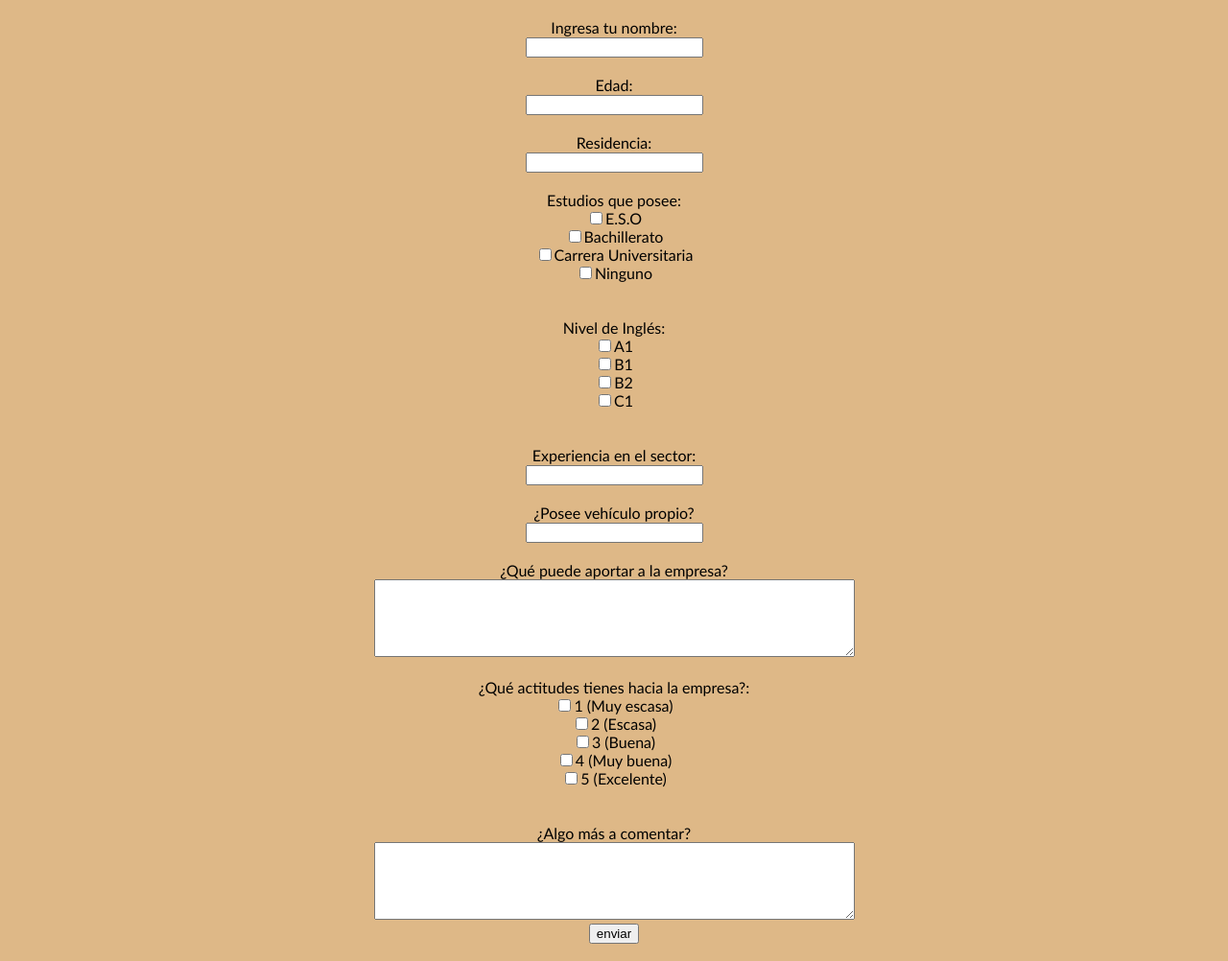
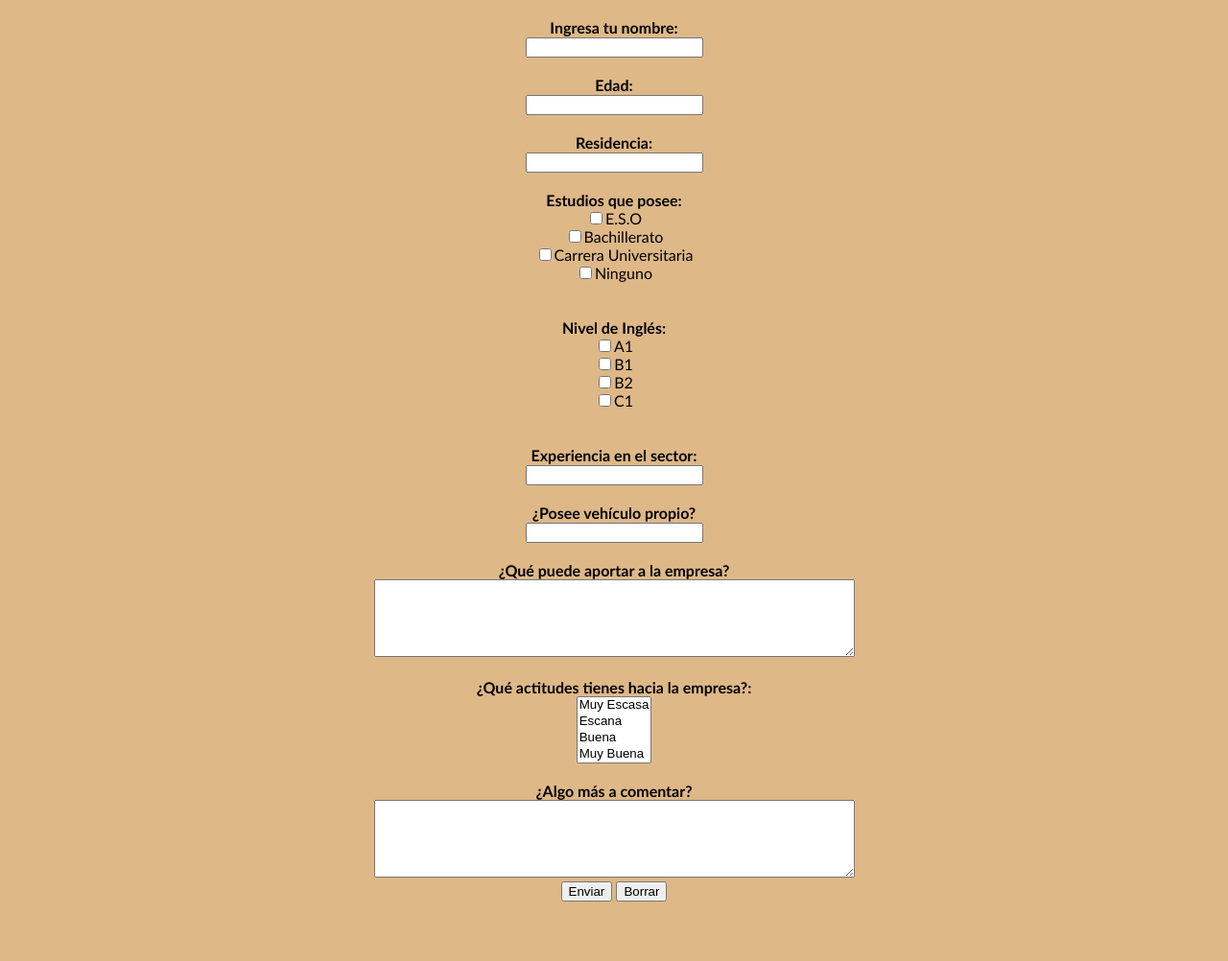
Before and after one commit to hectorgm05/Formularios, a plain HTML site: page index.html in a window 1280 px wide. Shown: the part 63-1065 px from the top of the page at 96% size. Drawn offline with Linux system fonts and the light colour scheme.

Commit message:
Update index.html

```diff
--- a/index.html
+++ b/index.html
@@ -17,7 +17,7 @@
     <main>
         <article>
             <form action="registrardatos.php" method="post">
-            Ingresa tu nombre:
+            <b>Ingresa tu nombre:</b>
             <br>
             <input type="text" name="nombre" size="20">
             <br>
@@ -26,7 +26,7 @@
             <br>
 
             <form action="registrardatos.php" method="post">
-             Edad:
+            <b>Edad:</b>
             <br>
             <input type="text" name="edad" size="20">
             <br>
@@ -35,7 +35,7 @@
             <br>
 
             <form action="registrardatos.php" method="post">
-            Residencia:
+            <b>Residencia:</b>
             <br>
             <input type="text" name="localidad" size="20">
             <br>
@@ -44,7 +44,7 @@
             <br>
 
             <form action="registrardatos.php" method="post">
-            Estudios que posee:
+            <b>Estudios que posee:</b>
             <br>
             <input type="checkbox" name="E.S.O">E.S.O<br>
             <input type="checkbox" name="Bachillerato">Bachillerato<br>
@@ -56,7 +56,7 @@
             <br>
 
             <form action="registrardatos.php" method="post">
-             Nivel de Inglés:
+            <b>Nivel de Inglés:</b>
             <br>
             <input type="checkbox" name="A1">A1<br>
             <input type="checkbox" name="B1">B1<br>
@@ -68,7 +68,7 @@
             <br>
 
             <form action="registrardatos.php" method="post">
-            Experiencia en el sector:
+            <b>Experiencia en el sector:</b>
             <br>
             <input type="text" name="Experiencia en el sector" size="20">
             <br>
@@ -77,7 +77,7 @@
             <br>
 
             <form action="registrardatos.php" method="post">
-            ¿Posee vehículo propio?
+            <b>¿Posee vehículo propio?</b>
             <br>
             <input type="text" name="nombre" size="20">
             <br>
@@ -86,7 +86,7 @@
             <br>
 
             <form action="registrardatos.php" method="post">
-            ¿Qué puede aportar a la empresa?
+            <b>¿Qué puede aportar a la empresa?</b>
             <br>
             <textarea name="¿Qué puede aportar a la empresa?" rows="5" cols="60"></textarea>
             <br>
@@ -95,28 +95,36 @@
             <br>
 
             <form action="registrardatos.php" method="post">
-            ¿Qué actitudes tienes hacia la empresa?:
+            <b>¿Qué actitudes tienes hacia la empresa?:</b>
             <br>
-            <input type="checkbox" name="1 (Muy escasa)">1 (Muy escasa)<br>
-            <input type="checkbox" name="2 (Escasa)">2 (Escasa)<br>
-            <input type="checkbox" name="3 (Buena)">3 (Buena)<br>
-            <input type="checkbox" name="4 (Muy buena)">4 (Muy buena)<br>
-            <input type="checkbox" name="5 (Excelente)">5 (Excelente)<br>
+            <select name="actitudes[]" size="4" multiple>
+                <option value="1">Muy Escasa</option>
+                <option value="2">Escana</option>
+                <option value="3">Buena</option>
+                <option value="4">Muy Buena</option>
+                <option value="5">Excelente</option>
+            </select>
             <br>
             </form>
 
             <br>
 
             <form action="registrardatos.php" method="post">
-            ¿Algo más a comentar?
+            <b>¿Algo más a comentar?</b>
             <br>
             <textarea name="¿Qué puede aportar a la empresa?" rows="5" cols="60"></textarea>
             <br>
-            <input type="submit" value="enviar">
+            <button type="submit">Enviar</button>
+            <button type="reset">Borrar</button>
             </form>
         </article>
 
     </main>
+    <footer>
+        <marquee>
+            <b><p>ATENCIÓN: Debes rellenar cada campo para poder conocerte</p></b>
+        </marquee>
+    </footer>
 </body>
 
 </html>
```
